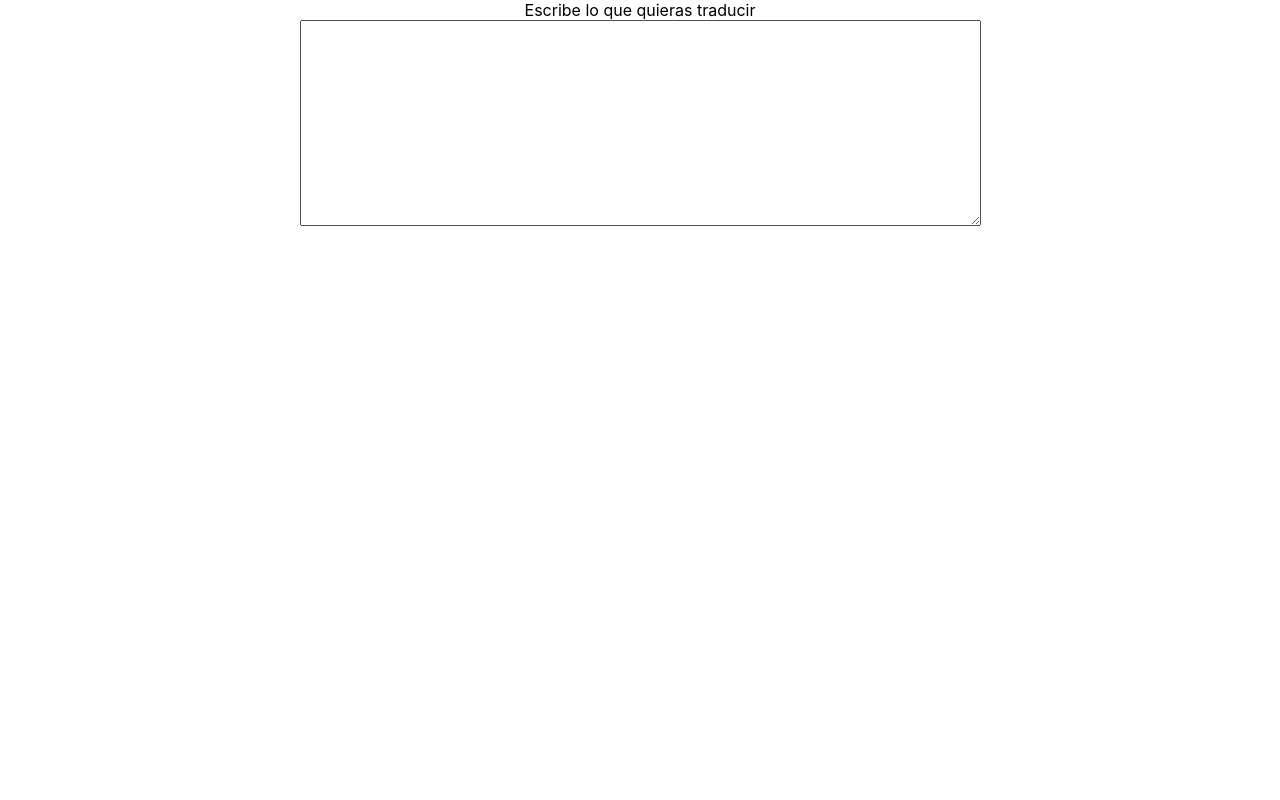
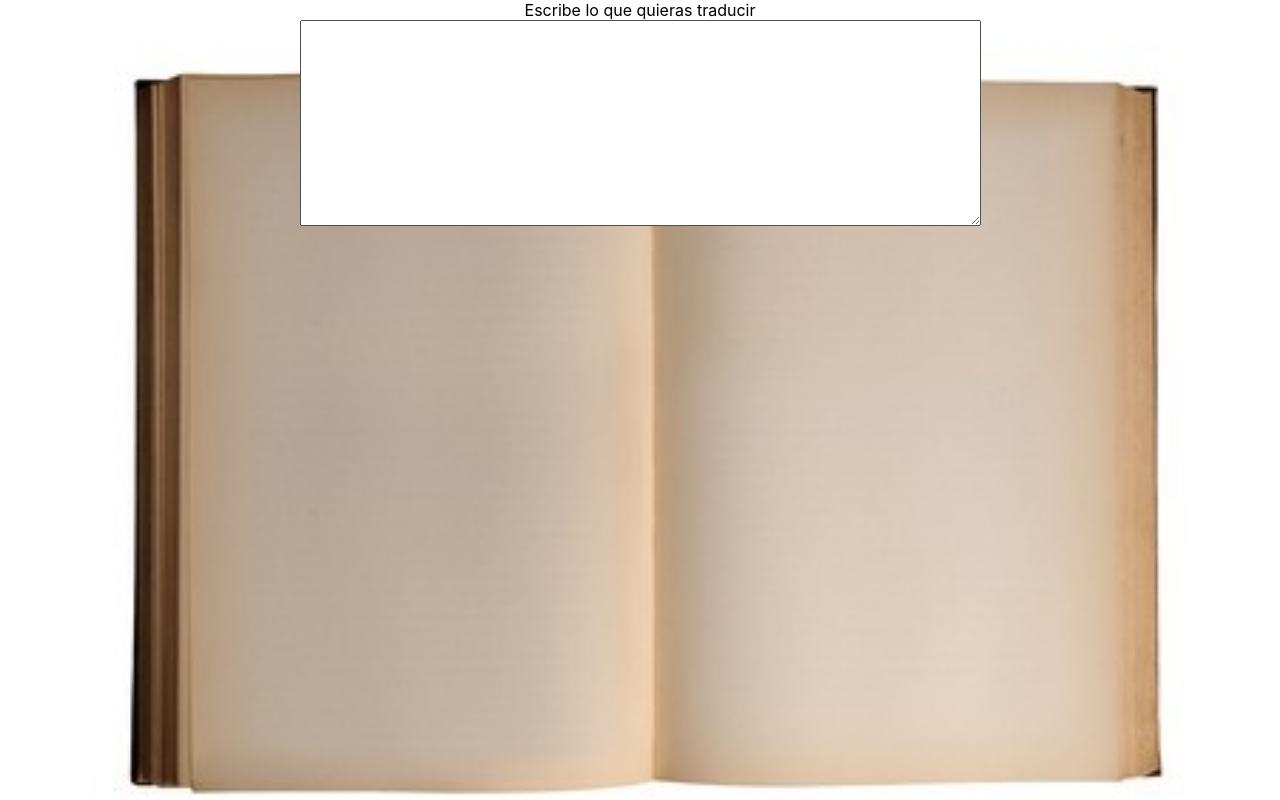
Before and after one commit to LuciaMezquida/traductor-mimimi, a React (Create React App) app: page / in a window 1280 px wide. Built offline with nearby package versions, Linux system fonts and the light colour scheme.

Commit message:
Add background image

```diff
--- a/src/styleSheets/index.scss
+++ b/src/styleSheets/index.scss
@@ -1,4 +1,7 @@
 body {
+  background-image: url(../book.jpg);
+  background-repeat: no-repeat;
+  background-size: cover;
   margin: 0;
   font-family: -apple-system, BlinkMacSystemFont, "Segoe UI", "Roboto", "Oxygen", "Ubuntu",
     "Cantarell", "Fira Sans", "Droid Sans", "Helvetica Neue", sans-serif;
```
Also changed, not shown: src/book.jpg (added).
